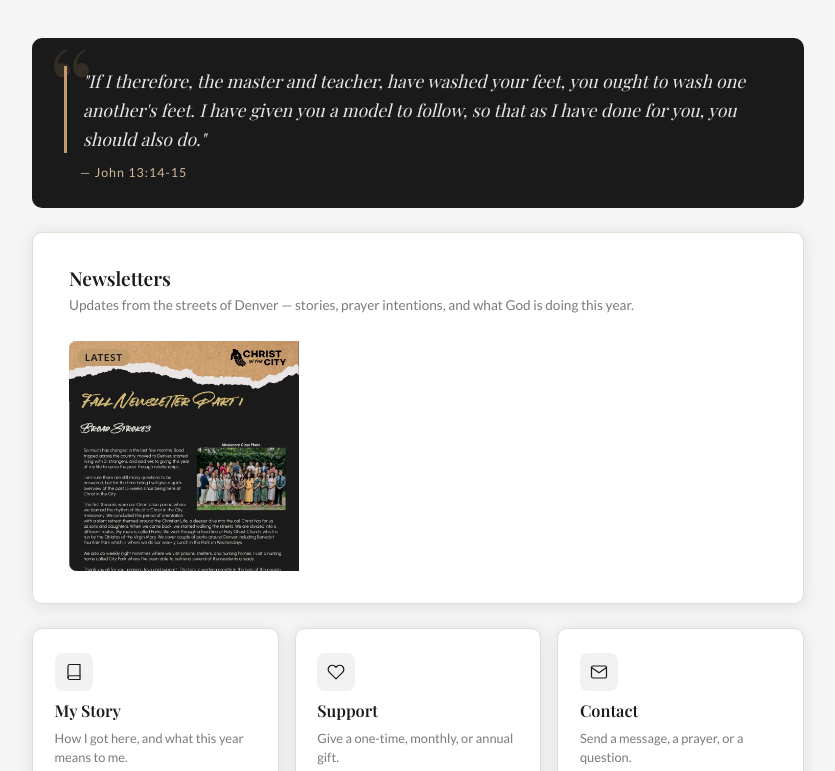
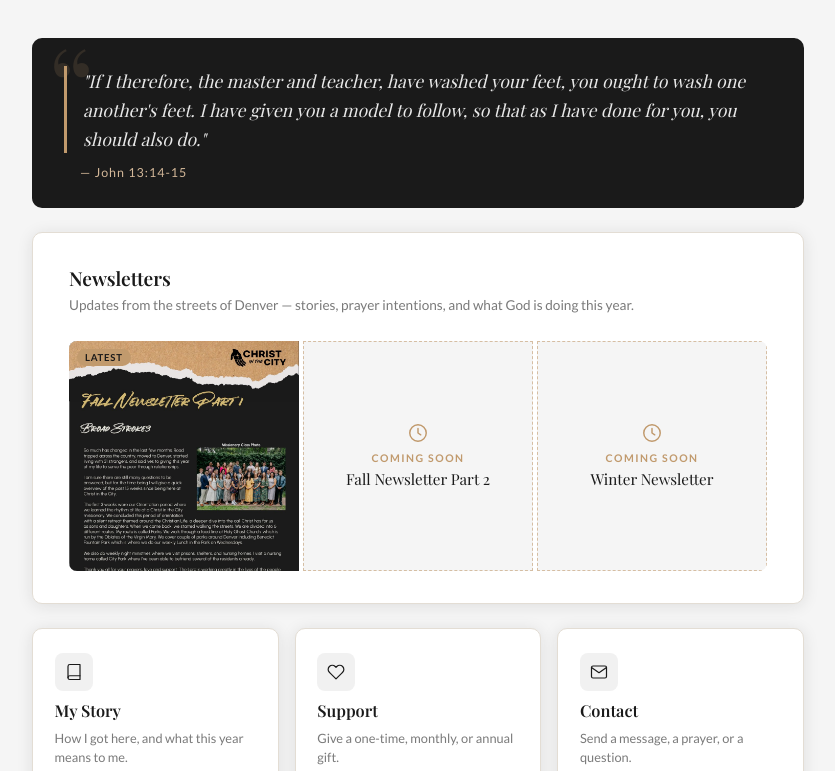
Before and after one commit to sergangulo27-web/sergangulo27-web.github.io, a plain HTML site: page index.html in a window 1280 px wide. Shown: the part 485-1256 px from the top of the page, without its empty margins (222-1057 px from the left). Drawn offline with nearby package versions, Linux system fonts and the light colour scheme; a web font is replaced by a local one.

Commit message:
Add Coming Soon placeholder tiles to newsletter grid
Co-Authored-By: Claude Opus 5.5 <noreply@anthropic.com>
Claude-Session: https://claude.ai/code/session_01MDB126HJiPSCx7b3s9ctap

```diff
--- a/index.html
+++ b/index.html
@@ -227,7 +227,7 @@ nav a:hover, nav a.active { color: var(--gold-light); }
 /* ── NEWSLETTERS (Instagram-style grid) ── */
 .nl-grid {
   display: grid;
-  grid-template-columns: repeat(3, 1fr);
+  grid-template-columns: repeat(3, minmax(0, 1fr));
   gap: 4px;
   border-radius: 8px;
   overflow: hidden;
@@ -275,6 +275,17 @@ nav a:hover, nav a.active { color: var(--gold-light); }
   font-size: 0.6rem; font-weight: 700; letter-spacing: 0.08em; text-transform: uppercase;
   padding: 3px 8px; border-radius: 20px;
 }
+.nl-soon {
+  aspect-ratio: 1 / 1;
+  background: var(--cream);
+  border: 1.5px dashed rgba(193,154,109,0.6);
+  display: flex; flex-direction: column; align-items: center; justify-content: center;
+  gap: 6px; padding: 0.75rem; text-align: center;
+  min-width: 0; overflow: hidden;
+}
+.nl-soon svg { width: 22px; height: 22px; stroke: var(--gold); fill: none; stroke-width: 1.6; stroke-linecap: round; stroke-linejoin: round; margin-bottom: 2px; }
+.nl-soon .m { font-size: 0.66rem; font-weight: 700; letter-spacing: 0.14em; text-transform: uppercase; color: var(--gold); }
+.nl-soon .t { font-family: 'Playfair Display', serif; font-size: 0.95rem; color: var(--navy); line-height: 1.3; }
 .nl-empty {
   padding: 1.25rem 1.4rem;
   border: 1px dashed var(--border);
@@ -416,6 +427,10 @@ nav a:hover, nav a.active { color: var(--gold-light); }
   .nl-overlay .t { font-size: 0.78rem; }
   .nl-overlay .d { display: none; }
   .nl-placeholder .y { font-size: 1rem; }
+  .nl-soon { gap: 3px; padding: 0.4rem; }
+  .nl-soon .t { font-size: 0.72rem; }
+  .nl-soon .m { font-size: 0.55rem; letter-spacing: 0.08em; }
+  .nl-soon svg { display: none; }
   .nl-modal { padding: 0.75rem; }
   .nl-modal-box { grid-template-columns: 1fr; max-height: 92vh; overflow-y: auto; }
   .nl-modal-cover { min-height: 0; aspect-ratio: 4 / 5; }
@@ -573,6 +588,14 @@ footer .footer-name { color: rgba(255,255,255,0.8); font-family: 'Playfair Displ
     // { date: '2026-10', title: 'Training Begins',            file: 'newsletters/2026-10.pdf' },
   ];
 
+  //  UPCOMING — placeholder tiles for issues that aren't out yet.
+  //  When one is published, delete its line here and add it to NEWSLETTERS above.
+  //  Extra "Coming soon" tiles are added automatically to fill out the last row.
+  const UPCOMING = [
+    { title: 'Fall Newsletter Part 2' },
+    { title: 'Winter Newsletter' },
+  ];
+
   // ── NEWSLETTER GALLERY (no need to edit below) ──
   (function newsletterGallery() {
     const root = document.getElementById('nlContent');
@@ -658,6 +681,17 @@ footer .footer-name { color: rgba(255,255,255,0.8); font-family: 'Playfair Displ
       tile.addEventListener('click', () => openViewer(n, tile));
       grid.appendChild(tile);
     });
+
+    // ── Upcoming placeholders ──
+    const soon = UPCOMING.filter(u => u && u.title).map(u => u.title);
+    while ((issues.length + soon.length) % 3) soon.push('');
+    soon.forEach(title => {
+      const t = el('div', 'nl-soon');
+      t.innerHTML = '<svg viewBox="0 0 24 24" aria-hidden="true"><circle cx="12" cy="12" r="9"/><path d="M12 7v5l3 2"/></svg>';
+      t.append(el('span', 'm', 'Coming soon'));
+      if (title) t.append(el('span', 't', title));
+      grid.appendChild(t);
+    });
     root.appendChild(grid);
 
     // ── Viewer modal ──
```
